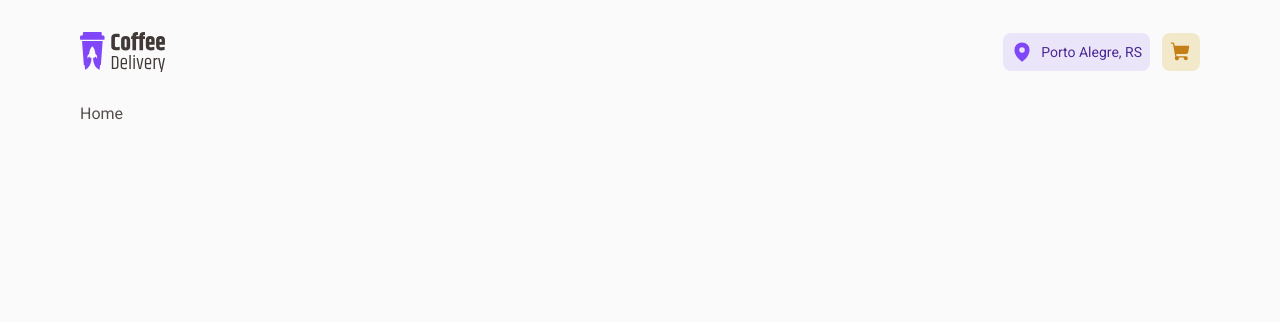
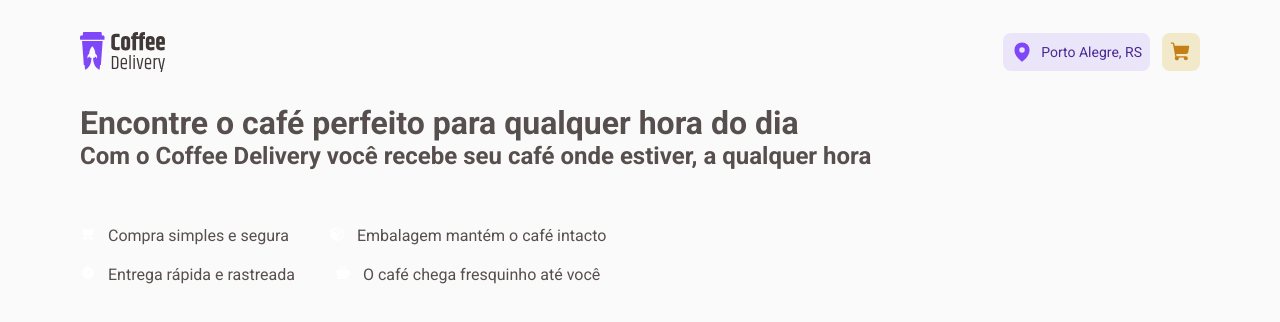
Before and after one commit to EGuerra7/coffee-delivery, a React (Vite) app: page / in a window 1280 px wide. Shown: the top 322 px of the page. Built offline with nearby package versions, Linux system fonts and the light colour scheme.

Commit message:
Home inicialization

```diff
--- a/src/pages/Home/Home.tsx
+++ b/src/pages/Home/Home.tsx
@@ -1,5 +1,40 @@
+import { Coffee, Package, ShoppingCart, Timer } from "phosphor-react";
+import { HomeContainer, IntroItens, IntroSection } from "./styles";
+import { useTheme } from "styled-components";
+
 export default function Home() {
+  const theme = useTheme();
+
   return (
-    <div>Home</div>
+    <HomeContainer>
+      <IntroSection>
+        <div>
+          <h1>Encontre o café perfeito para qualquer hora do dia</h1>
+          <h2>Com o Coffee Delivery você recebe seu café onde estiver, a qualquer hora</h2>
+        </div>
+        <IntroItens>
+          <div>
+            <span>
+              <ShoppingCart weight="fill" color={theme.white}/>
+              Compra simples e segura
+            </span>
+            <span>
+              <Package weight="fill" color={theme.white}/>
+              Embalagem mantém o café intacto
+            </span>
+          </div>
+          <div>
+            <span>
+              <Timer weight="fill" color={theme.white}/>
+              Entrega rápida e rastreada
+            </span>
+            <span>
+              <Coffee  weight="fill" color={theme.white}/>
+              O café chega fresquinho até você
+            </span>
+          </div>
+        </IntroItens>
+      </IntroSection>
+    </HomeContainer>
   )
 }
--- a/src/pages/Home/styles.ts
+++ b/src/pages/Home/styles.ts
@@ -0,0 +1,31 @@
+import styled from "styled-components";
+
+export const HomeContainer = styled.div`
+    display: flex;
+    align-items: center;
+    justify-content: space-between;
+`
+
+export const IntroSection = styled.div`
+    display: flex;
+    flex-direction: column;
+    gap: 3.5rem;
+`
+
+export const IntroItens = styled.div`
+    display: flex;
+    flex-direction: column;
+    gap: 1.25rem;
+    color: ${props => props.theme["base-text"]};
+    flex: 1;
+
+    div{
+        display: flex;
+        gap: 2.5rem;
+
+        span{
+            display: flex;
+            gap: 0.75rem;
+        }
+    }
+`
```
